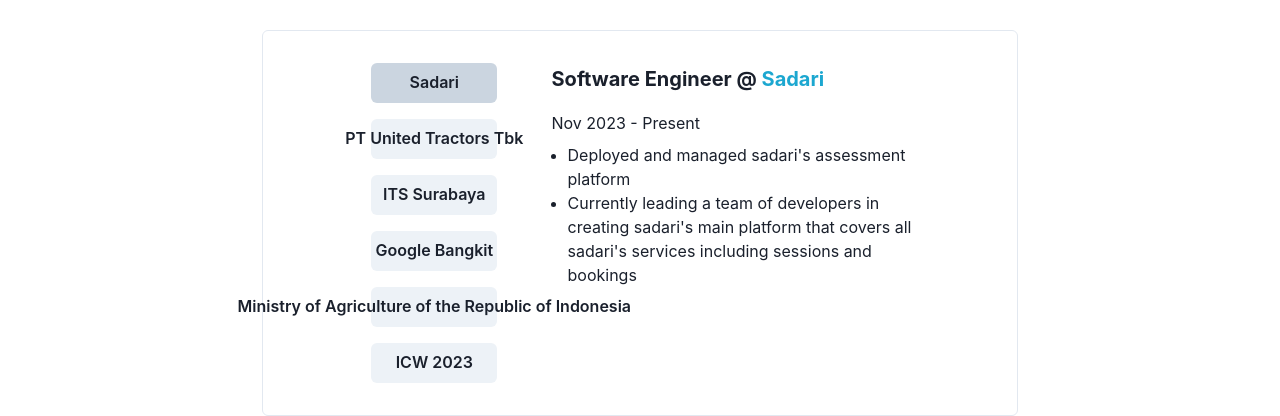
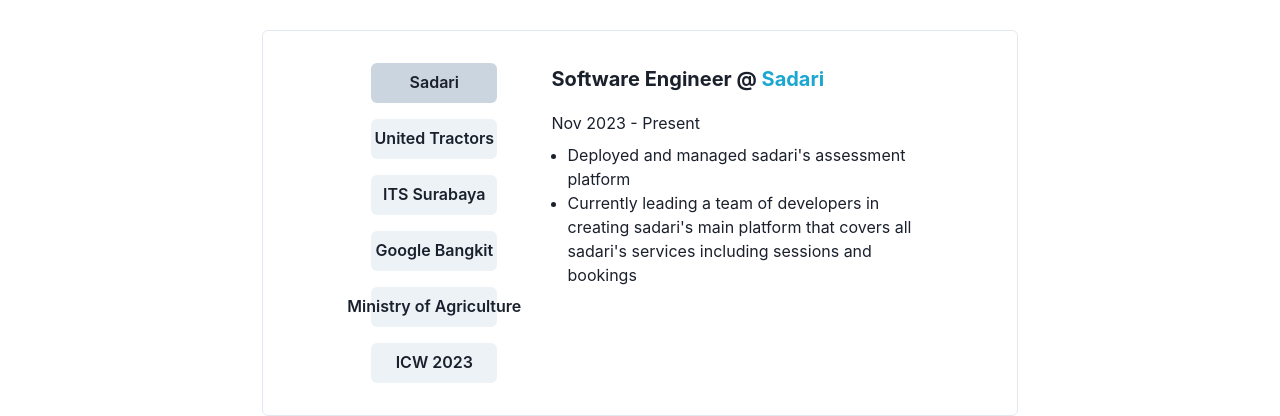
Before and after one commit to arvianta/portofolio, a Next.js app: page / in a window 1280 px wide. Shown: the part 1691-2107 px from the top of the page. Built offline with nearby package versions, Linux system fonts and the light colour scheme.

Commit message:
fix: overlapping texts

```diff
--- a/data/jobs.js
+++ b/data/jobs.js
@@ -10,7 +10,7 @@
     url: "https://www.sadari.co.id/",
   },
   {
-    workplace: "PT United Tractors Tbk",
+    workplace: "United Tractors",
     position: "Machine Learning Engineer Intern",
     duration: ["Aug 2024 - Jul 2025"],
     description: [
@@ -48,7 +48,7 @@
     url: "https://grow.google/intl/id_id/bangkit/?tab=cloud-computing",
   },
   {
-    workplace: "Ministry of Agriculture of the Republic of Indonesia",
+    workplace: "Ministry of Agriculture",
     position: "Lead Software Engineer",
     duration: ["Aug 2023 - Dec 2023"],
     description: [
```
